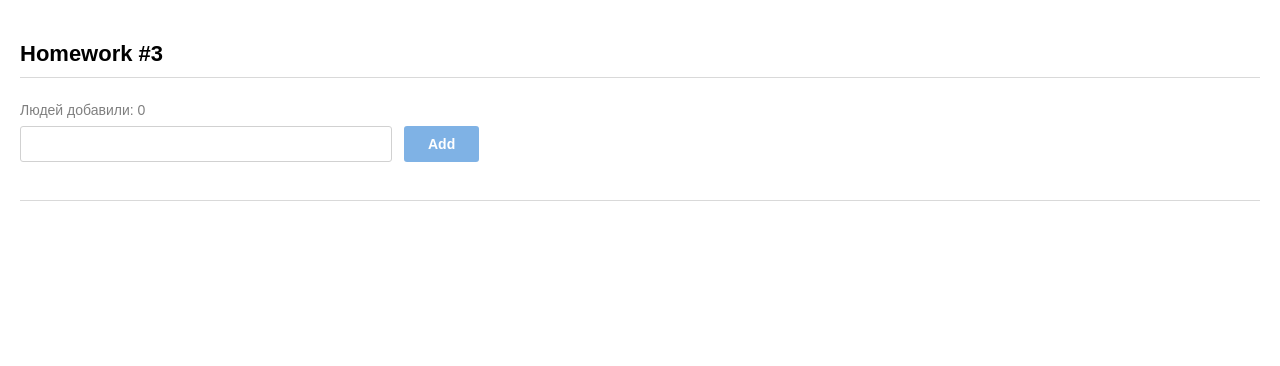
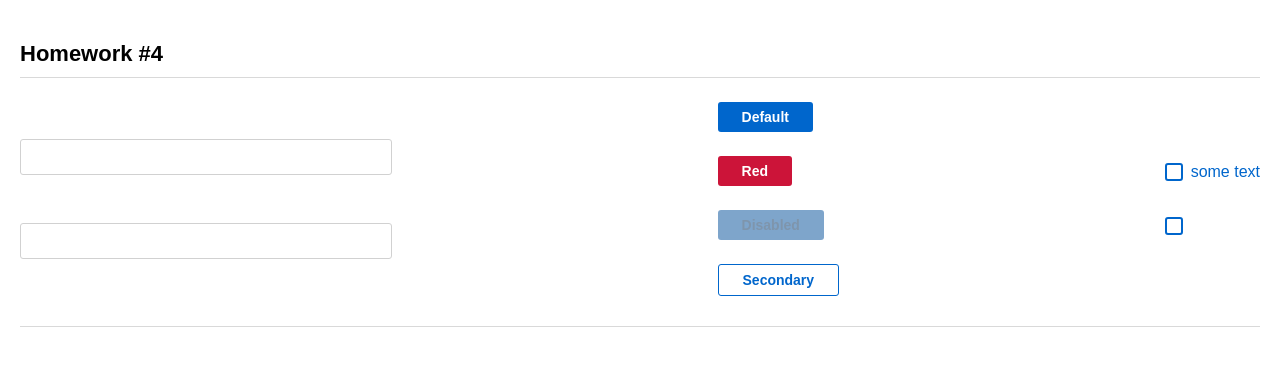
Before and after one commit to vitaliiRss/homework-frontend-2-sprint, a React (Create React App) app: page /#/pre-junior in a window 1280 px wide. Shown: the top 366 px of the page. Built offline with nearby package versions, Linux system fonts and the light colour scheme.

Commit message:
add: sprint 2 week 4

```diff
--- a/src/s1-main/App.tsx
+++ b/src/s1-main/App.tsx
@@ -3,14 +3,15 @@
 import HW1 from "../s2-homeworks/hw01/HW1"
 import HW2 from "../s2-homeworks/hw02/HW2"
 import HW3 from "../s2-homeworks/hw03/HW3"
+import HW4 from "../s2-homeworks/hw04/HW4"
 
 function App() {
   return (
     <div className={s.App}>
       {/* <HW1 /> */}
       {/* <HW2 /> */}
-      <HW3 />
-      {/*<HW4/>*/}
+      {/* <HW3 /> */}
+      <HW4 />
 
       {/*при выполнении дз 5 и более - закомментировать здесь дз 1-4, так как они есть внутри дз 5*/}
       {/*<HW5/>*/}
--- a/src/s2-homeworks/hw04/common/c1-SuperInputText/SuperInputText.module.css
+++ b/src/s2-homeworks/hw04/common/c1-SuperInputText/SuperInputText.module.css
@@ -1,20 +1,35 @@
-.input:focus {
-}
+.input:focus {}
 
 .input {
+  width: 372px;
+  height: 36px;
+  padding: 8px 12px;
+  font-size: 16px;
+  font-weight: 500;
+  color: #000;
+  border: 1px solid #d1d1d1;
+  border-radius: 3px;
 }
 
 .inputWrapper {
+  display: flex;
+  flex-direction: column-reverse;
 }
 
-.superInput {
+.superInput {}
+
+.errorInput {
+  border: 1px solid #cc0000;
 }
 
-.errorInput {
+.errorInput:focus {}
+
+.error {
+  font-size: 10px;
+  font-weight: 400;
+  color: #cc1439;
 }
 
-.errorInput:focus {
+.errorInput+.error {
+  margin-bottom: 5px;
 }
-
-.error {
-}
--- a/src/s2-homeworks/hw04/common/c2-SuperButton/SuperButton.module.css
+++ b/src/s2-homeworks/hw04/common/c2-SuperButton/SuperButton.module.css
@@ -1,36 +1,59 @@
 .button {
-}
-
-.disabled {
+  padding: 5px 24px;
+  font-size: 14px;
+  font-weight: 600;
+  line-height: 20px;
+  color: #fff;
+  text-transform: capitalize;
+  border: none;
+  border-radius: 3px;
+  cursor: pointer;
+  transition: .3s;
 }
 
 .secondary {
+  color: #06c;
+  border: 1px solid #06c;
+  background: transparent;
 }
 
 .default {
+  background: #06c;
 }
 
 .red {
+  background: #cc1439
+}
+
+.disabled,
+.button:disabled {
+  color: #002e5c;
+  background: #004d99;
+  pointer-events: none;
+  cursor: default;
+  opacity: 0.5;
 }
 
 .default:hover {
+  background: #0080ff;
 }
 
 .red:hover {
+  background: #ff1a47;
 }
 
 .secondary:hover {
+  background: #e5f0fa;
 }
 
-
 .default:active {
+  background: #0059b2;
 }
 
 .secondary:active {
+  background: #c9e5ff;
 }
 
 .red:active {
+  background: #b21232;
 }
-
-.button:disabled {
-}
--- a/src/s2-homeworks/hw04/common/c2-SuperButton/SuperButton.tsx
+++ b/src/s2-homeworks/hw04/common/c2-SuperButton/SuperButton.tsx
@@ -1,4 +1,4 @@
-import React, {ButtonHTMLAttributes, DetailedHTMLProps} from 'react'
+import React, { ButtonHTMLAttributes, DetailedHTMLProps } from 'react'
 import s from './SuperButton.module.css'
 
 // тип пропсов обычной кнопки, children в котором храниться название кнопки там уже описан
@@ -17,12 +17,17 @@
     ...restProps // все остальные пропсы попадут в объект restProps, там же будет children
   }
 ) => {
-    const finalClassName = s.button
+
   // + (disabled
   //         ? ...
   //         : xType === 'red'
   //             ? ...
-        + (className ? ' ' + className : '') // задачка на смешивание классов
+  //+ (className ? ' ' + className : '') // задачка на смешивание классов
+
+  const finalClassName = `${s.button}
+  ${disabled ? s.disabled : ""}
+  ${xType === "red" ? s.red : xType === "secondary" ? s.secondary : s.default}
+  ${className ? className : ""}`
 
   return (
     <button
--- a/src/s2-homeworks/hw04/common/c3-SuperCheckbox/SuperCheckbox.tsx
+++ b/src/s2-homeworks/hw04/common/c3-SuperCheckbox/SuperCheckbox.tsx
@@ -27,8 +27,8 @@
   }
 ) => {
   const onChangeCallback = (e: ChangeEvent<HTMLInputElement>) => {
-        // задачка на написание онченджа
-
+    onChangeChecked?.(e.currentTarget.checked)
+    onChange?.(e)
   }
 
   const finalInputClassName = s.checkbox
```
Also changed, not shown: src/s2-homeworks/hw04/common/c1-SuperInputText/SuperInputText.tsx (indentation only). Lines whose indentation alone changed are shown as unchanged.
